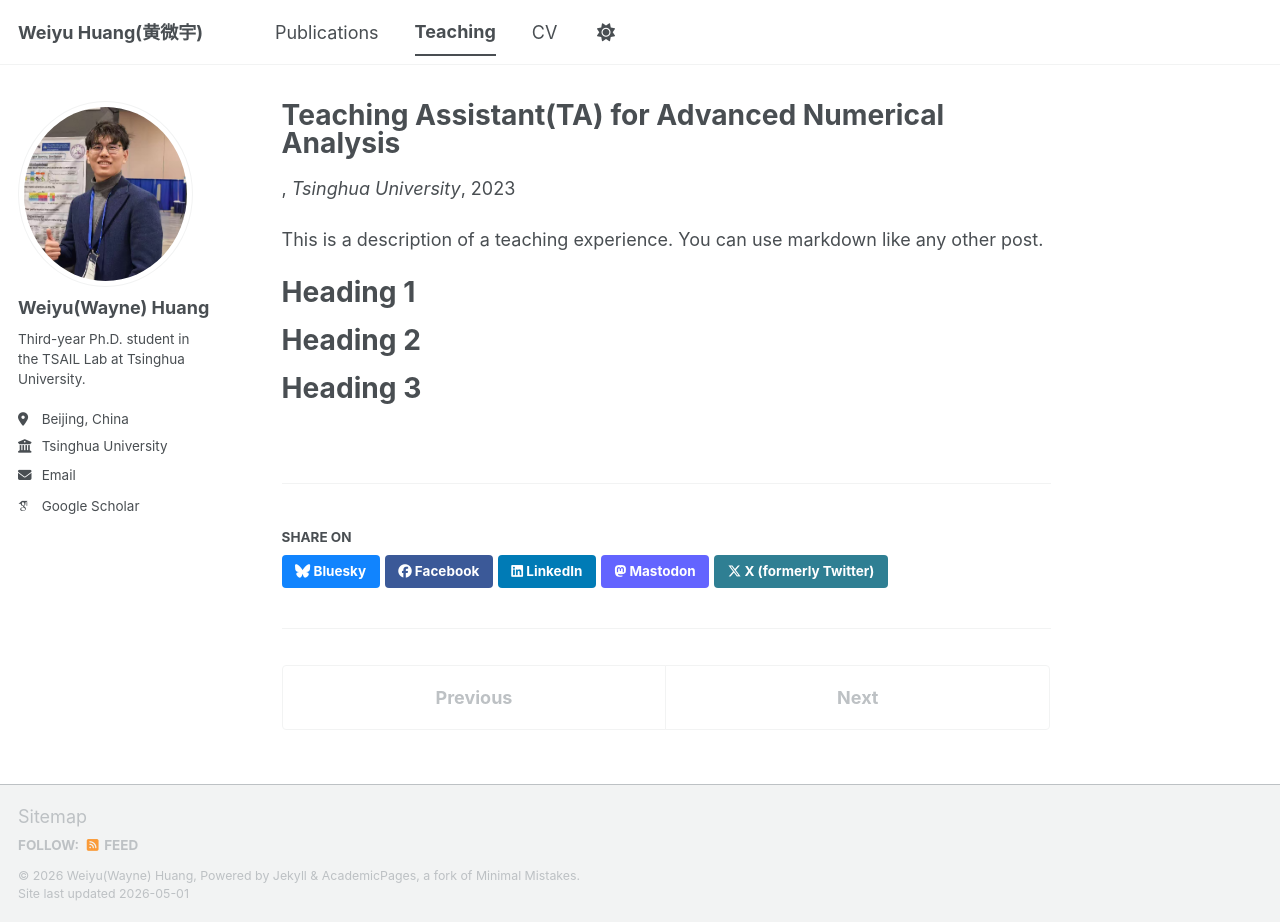
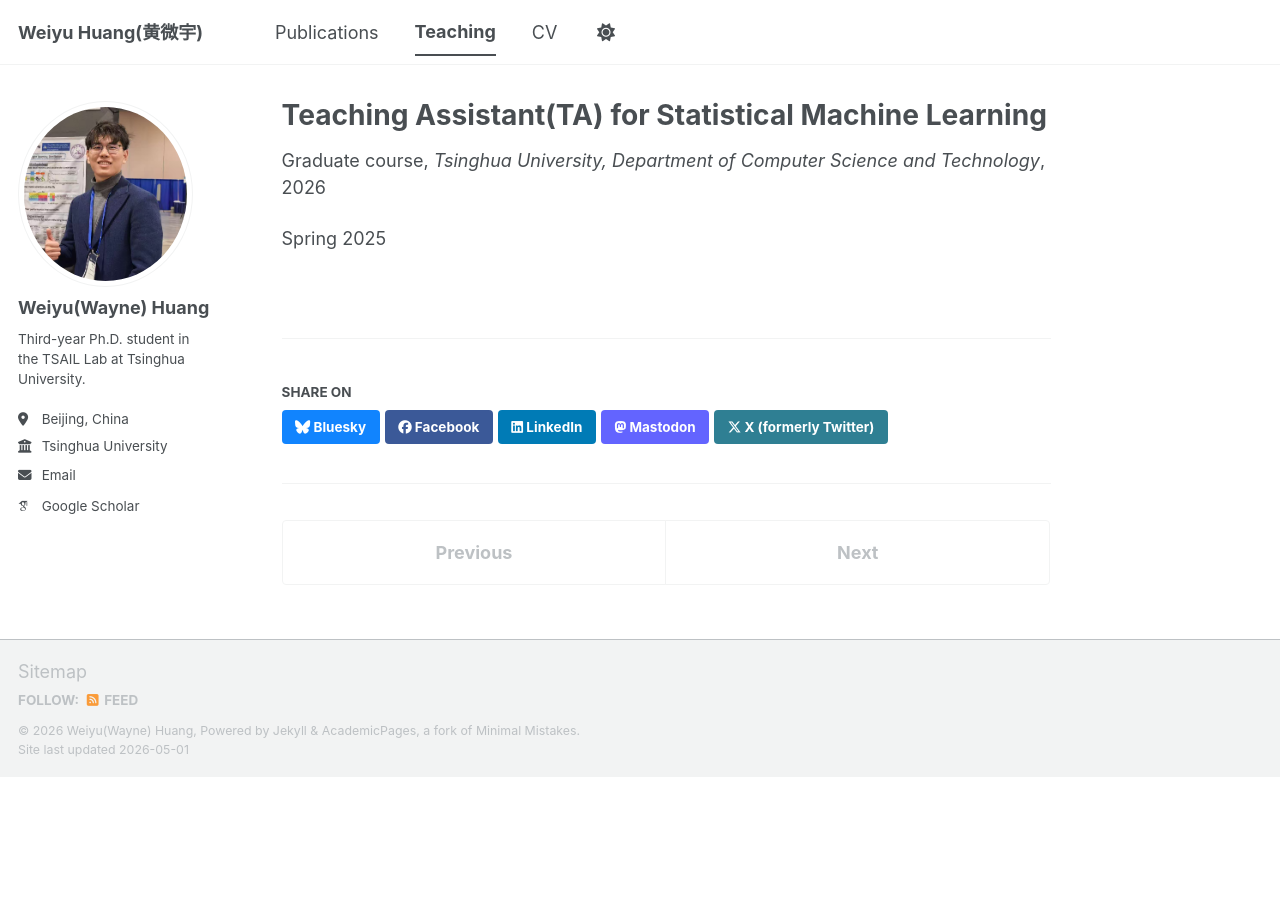
Before and after one commit to yellowtree123/yellowtree123.github.io, a Jekyll site: the page built from _teaching/2015-spring-teaching-2.md, in a window 1280 px wide and 922 px high. Built offline with Jekyll 4.4.1, drawn with Linux system fonts in a browser that asks for light colours; some web fonts are replaced; a script bundle is joined from its source files by our own code; library files that are not in the unit come from our copies.

Commit message:
Change teaching data

```diff
--- a/_teaching/2015-spring-teaching-2.md
+++ b/_teaching/2015-spring-teaching-2.md
@@ -1,18 +1,8 @@
 ---
-title: "Teaching Assistant(TA) for Advanced Numerical Analysis"
+title: "Teaching Assistant(TA) for Statistical Machine Learning "
 collection: teaching
-permalink: /teaching/2015-spring-teaching-1
-venue: "Tsinghua University"
-date: 2023-09-01
+type: "Graduate course"
+venue: "Tsinghua University, Department of Computer Science and Technology"
 ---
 
-This is a description of a teaching experience. You can use markdown like any other post.
-
-Heading 1
-======
-
-Heading 2
-======
-
-Heading 3
-======
+Spring 2025
```
Also changed, not shown: _teaching/2014-spring-teaching-1.md (+1 -1 lines).
